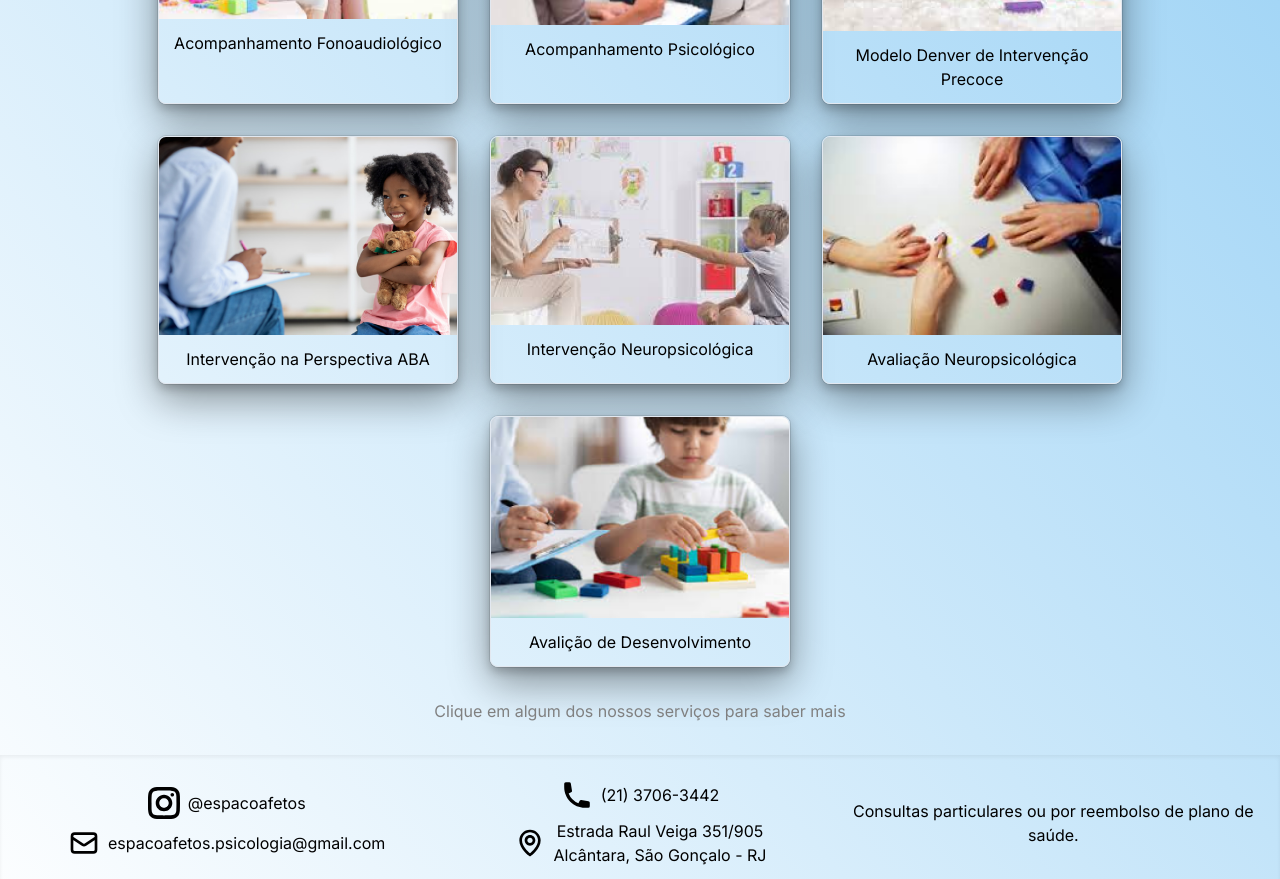
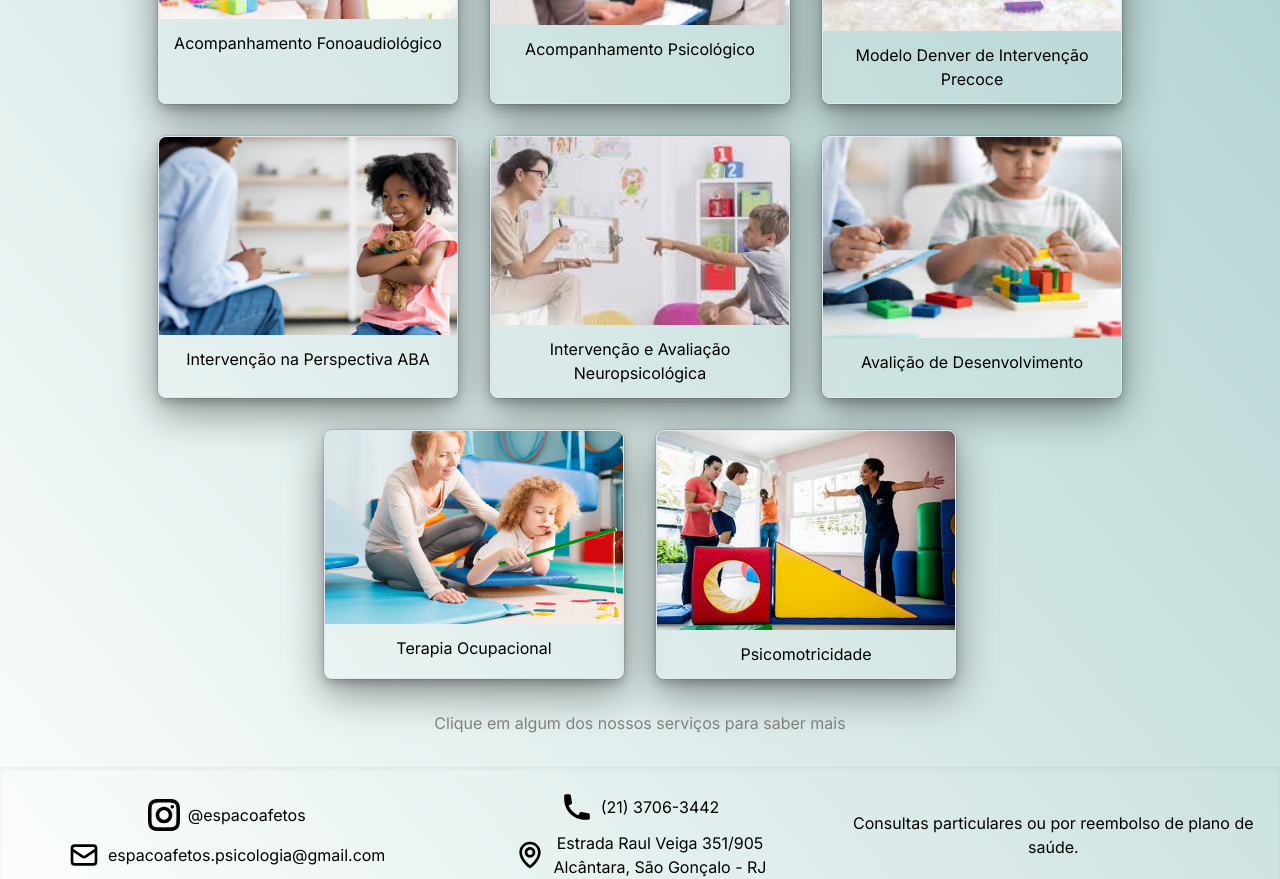
Before and after one commit to DanielOrfeu/espacoafetos, a Next.js app: page / in a window 1280 px wide. Shown: the part 540-1419 px from the top of the page. Built offline with nearby package versions, Linux system fonts and the light colour scheme.

Commit message:
New infos e BG

```diff
--- a/src/mocks/services.js
+++ b/src/mocks/services.js
@@ -27,16 +27,10 @@ export default [
     img: "aba.png",
   },
   {
-    name: "Intervenção Neuropsicológica",
+    name: "Intervenção e Avaliação Neuropsicológica",
     description:
-      "A intervenção neuropsicológica neuropsicológica é um método estruturado que reúne um conjunto de técnicas com objetivos diferentes, como a melhora na participação e integração social, autopercepção das emoções e dos pensamentos e, ainda, um aumento de comportamentos adaptativos.",
+      "A intervenção neuropsicológica neuropsicológica é um método estruturado que reúne um conjunto de técnicas com objetivos diferentes, como a melhora na participação e integração social, autopercepção das emoções e dos pensamentos e, ainda, um aumento de comportamentos adaptativos. \n A Avaliação Neuropsicológica é um procedimento de investigação detalhado que tem como objetivo avaliar as funções cognitivas do indivíduo, tais como, atenção, memória, linguagem, entre outras. Além disso, o processo de avaliação também se concentra em aspectos sociais, emocionais e funcionais da pessoa.",
     img: "interNeuro.png",
-  },
-  {
-    name: "Avaliação Neuropsicológica",
-    description:
-      "A Avaliação Neuropsicológica é um procedimento de investigação detalhado que tem como objetivo avaliar as funções cognitivas do indivíduo, tais como, atenção, memória, linguagem, entre outras. Além disso, o processo de avaliação também se concentra em aspectos sociais, emocionais e funcionais da pessoa.",
-    img: "avaNeuro.png",
   },
   {
     name: "Avalição de Desenvolvimento",
@@ -44,4 +38,16 @@ export default [
       "A avaliação do desenvolvimento deve ser um processo contínuo de acompanhamento das atividades relativas ao potencial de cada indivíduo, com vistas à detecção precoce de desvios ou atrasos. Essa verificação pode ser realizada de forma sistematizada por meio de alguns testes e/ou escalas elaboradas para tal finalidade.",
     img: "desenv.png",
   },
+  {
+    name: "Terapia Ocupacional",
+    description:
+      "A terapia ocupacional beneficia pessoas de todas as faixas etárias e que tenham alguma limitação ou incapacidade de realizar atividades do dia a dia. O terapeuta ocupacional trabalha a partir das habilidades e limitações de cada pessoa, criando junto do paciente novas formas de fazer o que ele quer e precisa, com a maior autonomia e independência possíveis.",
+    img: "terOcup.png",
+  },
+  {
+    name: "Psicomotricidade",
+    description:
+      "A psicomotricidade é uma técnica que tem como objetivo promover o desenvolvimento cognitivo e afetivo através da realização de movimentos organizados e integrados, podendo ser indicada para todas as pessoas, principalmente para crianças e adolescentes.",
+    img: "psicomotricidade.png",
+  },
 ];
--- a/src/pages/_app.js
+++ b/src/pages/_app.js
@@ -44,7 +44,7 @@ export default function App({ Component, pageProps }) {
     <ChakraProvider theme={myTheme}>
       <GlobalStyle />
       <VStack
-        bgGradient={"linear(to-bl, blue.200, white)"}
+        bgGradient={"linear(to-bl, #a4ccc9, white)"}
         align={"flex-start"}
         minH={"100vh"}
         w={"100%"}
```
Also changed, not shown: public/psicomotricidade.png (added), public/terOcup.png (added).
